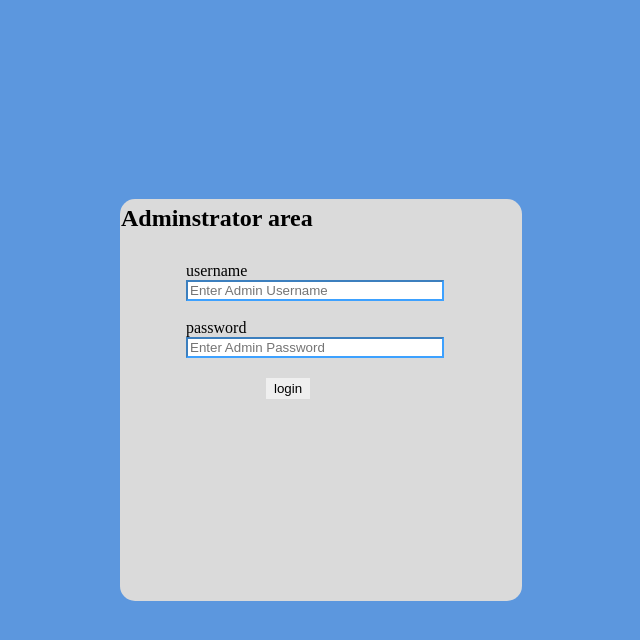
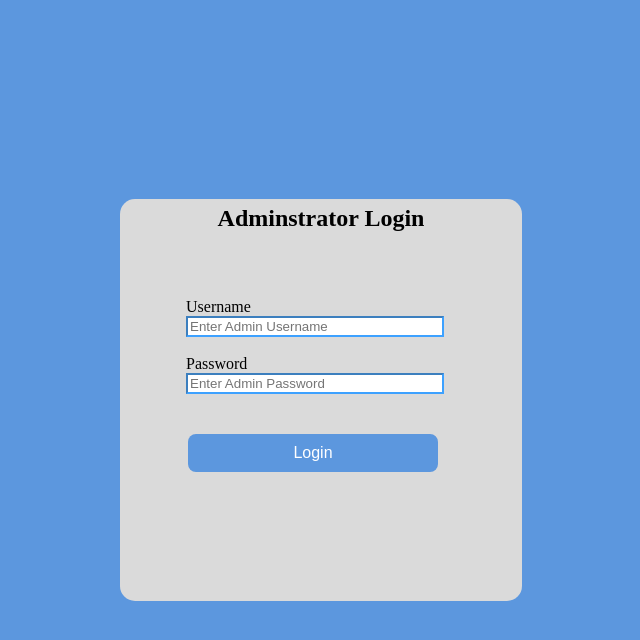
Before and after one commit to mridul-hossain/Tech-Media, a PHP site: page /adminLogin.php in a window 1280 px wide. Shown: the top 640 px of the page, without its empty margins (319-959 px from the left). Run offline with PHP 8.4, Linux system fonts and the light colour scheme; data that the repository does not hold is empty.

Commit message:
modified

```diff
--- a/admin/adminLogin.css
+++ b/admin/adminLogin.css
@@ -1,40 +1,49 @@
-html
-{
+html {
     background-color: rgb(92, 151, 222);
 }
-#login_form_admin
-{
+
+#login_form_admin {
     height: 400px;
     width: 400px;
-    top:50%;
+    top: 50%;
     left: 50%;
     position: absolute;
-    transform: translate(-50%,-50%);
+    transform: translate(-50%, -50%);
     border: 1px solid transparent;
-    border-radius: 15px ;
+    border-radius: 15px;
     background-color: rgb(218, 218, 218);
 }
 
-.credential_input
-{
-    margin-top:30px;
+.center_align {
+    text-align: center;
+}
+
+.credential_input {
+    margin-top: 30px;
     margin-left: 65px;
     min-width: auto;
+}
 
-}
-.credential_input input
-{
+.credential_input input {
     width: 250px;
     border-color: rgba(3, 133, 255, 0.767);
 }
-.login_btn input
-{
-   width: auto;
-   margin-top: 20px;
-   margin-left: 80px;
-   border-color: transparent;
+
+.login_btn input {
+    background-color: rgb(92, 151, 222);
+    border: none;
+    color: white;
+    padding: 10px;
+    text-align: center;
+    text-decoration: none;
+    display: inline-block;
+    font-size: 16px;
+    margin: 4px 2px;
+    cursor: pointer;
+    border-radius: 8px;
+    margin-top: 40px;
 }
-.upper_txt
-{
+
+.upper_txt {
     margin-top: 5px;
 }
--- a/admin/adminLogin.php
+++ b/admin/adminLogin.php
@@ -11,30 +11,29 @@ session_start();
 <head>
     <meta charset="utf-8">
     <meta name="viewport" content="width=device-width, initial-scale=1">
-    <link rel="stylesheet" type="text/css" href="../basicstyling.css">
     <link rel="stylesheet" type="text/css" href="adminLogin.css">
 </head>
 
 <body>
     <div class="container form-input" id="login_form_admin">
         <form method="post" action="../controllers/adminLoginValidation.php">
-            <h2 class="center_align upper_txt">Adminstrator area</h2>
+            <h2 class="center_align upper_txt">Adminstrator Login</h2>
 
             <div class="credential_input">
-
-                <label class="med_font">username</label>
+                <br><br>
+                <label class="med_font">Username</label>
                 <br>
                 <input type="text" name="username" placeholder="Enter Admin Username">
                 <br>
                 <label class="sml_font text_error"> <?php echo $usernameErr; ?></label>
                 <br>
-                <label class="med_font">password</label>
+                <label class="med_font">Password</label>
                 <br>
                 <input type="password" name="password" placeholder="Enter Admin Password">
                 <br>
                 <label class="sml_font text_error"> <?php echo $passwordErr; ?></label>
-                <div class="btn btn_danger login_btn">
-                    <input type="submit" name="login" value="login">
+                <div class="login_btn">
+                    <input type="submit" name="login" value="Login">
                 </div>
 
             </div>
```
